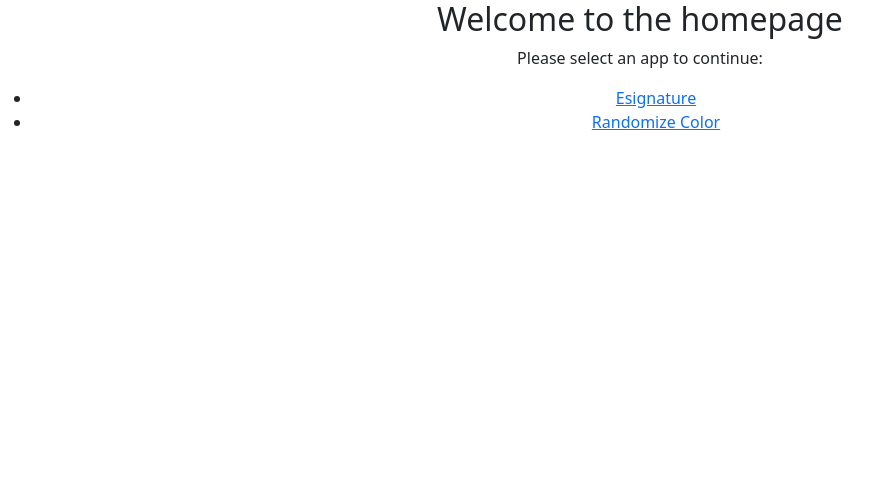
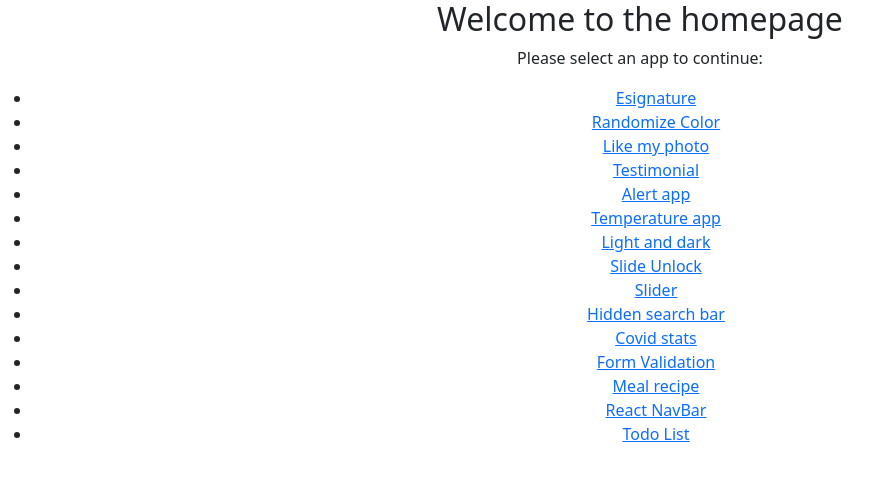
Before and after one commit to khawslee/reactjs-projects, a React (Create React App) app: page / in a window 1280 px wide. Shown: the top 478 px of the page, without its empty margins (0-891 px from the left). Built offline with nearby package versions, Linux system fonts and the light colour scheme.

Commit message:
Update SlideToUnlock

```diff
--- a/src/App.js
+++ b/src/App.js
@@ -3,31 +3,48 @@ import { BrowserRouter as Router, Routes, Route, Link } from "react-router-dom";
 import "../node_modules/bootstrap/dist/css/bootstrap.min.css";
 import "./App.css";
 
+const EsignatureApp = lazy(() => import("./projects/01-e-signature/EsignatureApp"));
 const RandomizeColor = lazy(() => import("./projects/02-randomizeColor/RandomizeColor"));
-const EsignatureApp = lazy(() => import("./projects/01-e-signature/EsignatureApp"));
+const LikePhotoApp = lazy(() => import("./projects/03-likemyphoto/LikePhotoApp"));
+const TestimonialsApp = lazy(() => import("./projects/04-testimonials/TestimonialsApp"));
+const AlertApp = lazy(() => import("./projects/05-alert/AlertApp"));
+const TemperatureApp = lazy(() => import("./projects/06-TemperatureControl/TemperatureApp"));
+const LigthAndDarkMode = lazy(() => import("./projects/07-light-dark-mode/LigthAndDarkMode"));
+const SlideToUnlock = lazy(() => import("./projects/08-slide-to-unlock/SlideToUnlock"));
+const SliderApp = lazy(() => import("./projects/09-slider/SliderApp"));
+const HiddenSearchBar = lazy(() => import("./projects/10-hidden-searchbar/HiddenSearchBar"));
+const PopUpApp = lazy(() => import("./projects/11-popup/PopUpApp"));
+
+const CovidStats = lazy(() => import("./moreprojects/covid-stats/CovidStatsApp"));
+const FormValidation = lazy(() => import("./moreprojects/form-validation/FormValidation"));
+const MealRecipe = lazy(() => import("./moreprojects/meal-recipe/MealRecipe"));
+const ReactNavBar = lazy(() => import("./moreprojects/react-navbar/Navbar"));
+const TodoList = lazy(() => import("./moreprojects/todo-list/TodoListApp"));
 
 function App() {
   return (
     <Router>
       <div>
-        {/* <nav>
-          <ul>
-            <li>
-              <Link to="/">Home</Link>
-            </li>
-            <li>
-              <Link to="/esignature">Esignature</Link>
-            </li>
-            <li>
-              <Link to="/randomizecolor">Randomize Color</Link>
-            </li>
-          </ul>
-        </nav> */}
-
         <Suspense fallback={<div>Loading...</div>}>
           <Routes>
             <Route path="/esignature" element={<EsignatureApp />} />
             <Route path="/randomizecolor" element={<RandomizeColor />} />
+            <Route path="/likephotoapp" element={<LikePhotoApp />} />
+            <Route path="/testimonialsapp" element={<TestimonialsApp />} />
+            <Route path="/alertapp" element={<AlertApp />} />
+            <Route path="/temperatureapp" element={<TemperatureApp />} />
+            <Route path="/ligthanddarkmode" element={<LigthAndDarkMode />} />
+            <Route path="/slidetounlock" element={<SlideToUnlock />} />
+            <Route path="/sliderapp" element={<SliderApp />} />
+            <Route path="/hiddensearchbar" element={<HiddenSearchBar />} />
+            <Route path="/randomizepopupappcolor" element={<PopUpApp />} />
+
+            <Route path="/covid-stats" element={<CovidStats />} />
+            <Route path="/form-validation" element={<FormValidation />} />
+            <Route path="/meal-recipe" element={<MealRecipe />} />
+            <Route path="/react-navbar" element={<ReactNavBar />} />
+            <Route path="/todo-list" element={<TodoList />} />
+
             <Route path="/" element={<div>
               <h2>Welcome to the homepage</h2>
               <p>Please select an app to continue:</p>
@@ -37,6 +54,45 @@ function App() {
                 </li>
                 <li>
                   <Link to="/randomizecolor">Randomize Color</Link>
+                </li>
+                <li>
+                  <Link to="/likephotoapp">Like my photo</Link>
+                </li>
+                <li>
+                  <Link to="/testimonialsapp">Testimonial</Link>
+                </li>
+                <li>
+                  <Link to="/alertapp">Alert app</Link>
+                </li>
+                <li>
+                  <Link to="/temperatureapp">Temperature app</Link>
+                </li>
+                <li>
+                  <Link to="/ligthanddarkmode">Light and dark</Link>
+                </li>
+                <li>
+                  <Link to="/slidetounlock">Slide Unlock</Link>
+                </li>
+                <li>
+                  <Link to="/sliderapp">Slider</Link>
+                </li>
+                <li>
+                  <Link to="/hiddensearchbar">Hidden search bar</Link>
+                </li>
+                <li>
+                  <Link to="/covid-stats">Covid stats</Link>
+                </li>
+                <li>
+                  <Link to="/form-validation">Form Validation</Link>
+                </li>
+                <li>
+                  <Link to="/meal-recipe">Meal recipe</Link>
+                </li>
+                <li>
+                  <Link to="/react-navbar">React NavBar</Link>
+                </li>
+                <li>
+                  <Link to="/todo-list">Todo List</Link>
                 </li>
               </ul>
             </div>} />
--- a/src/projects/08-slide-to-unlock/SlideToUnlock.jsx
+++ b/src/projects/08-slide-to-unlock/SlideToUnlock.jsx
@@ -1,10 +1,10 @@
-import React, { useEffect, useState } from 'react'
+import React, { useState } from 'react'
 import LockSlider from './LockSlider'
 import { AiFillUnlock } from 'react-icons/ai'
 import LockScreenImage from './img/moon.jpg'
 import HomeScreenImage from './img/desktop.jpg'
 
-export default function SlidetoUnlock() {
+export default function SlideToUnlock() {
   const [uiProps, setUiProps] = useState({
     uiText: 'Unlock Screen',
     uiColor: '#eee',
```
